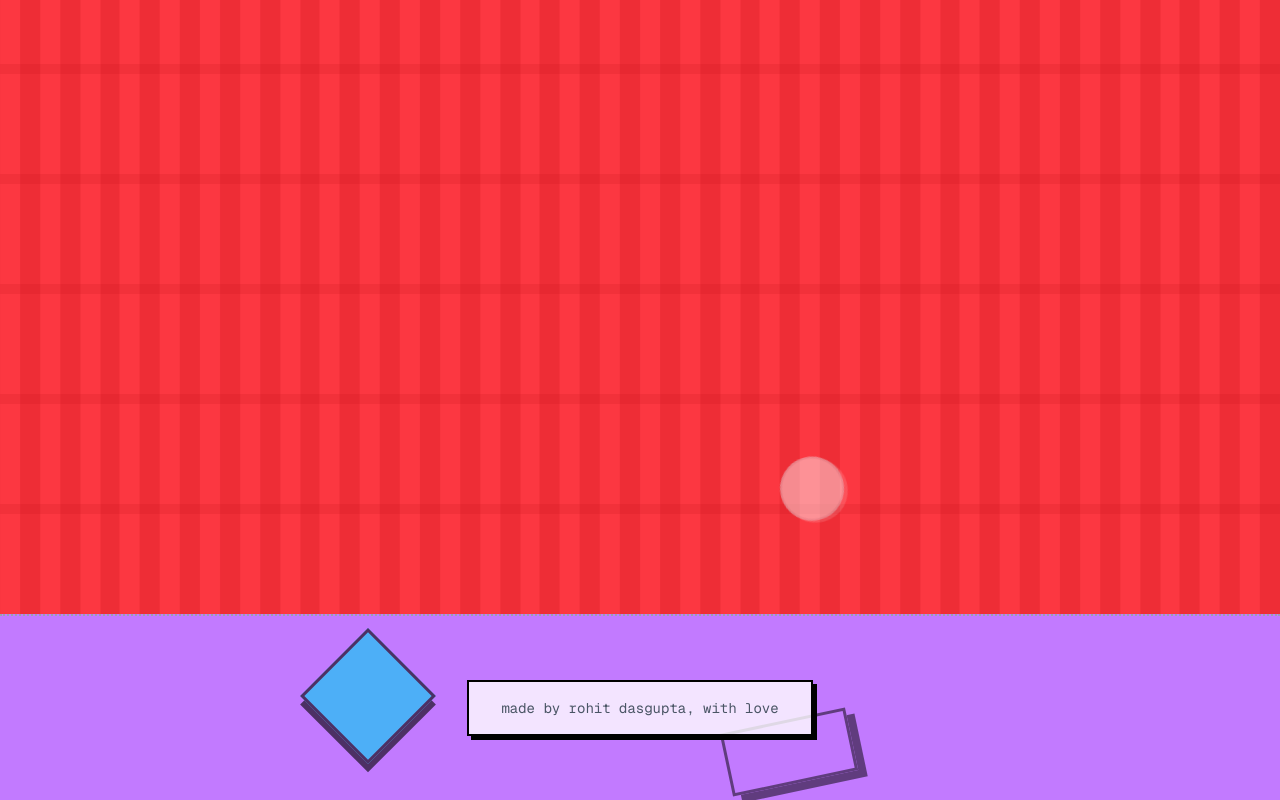
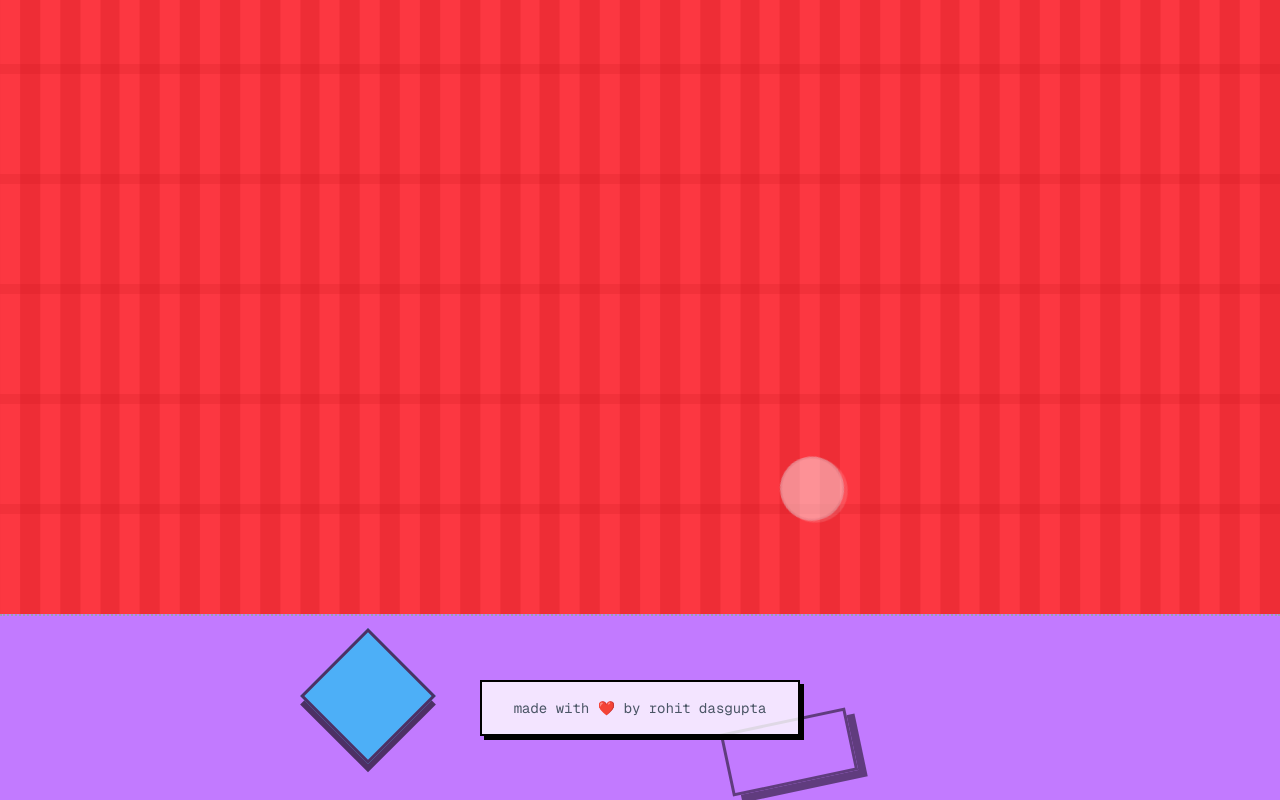
Before and after one commit to rdg922/portfolio, a Next.js app: page /work/dino-luzzi in a window 1280 px wide. Shown: the part 3480-4280 px from the top of the page. Built offline with nearby package versions, Linux system fonts and the light colour scheme.

Commit message:
changed with love to be an emoji, update resume

```diff
--- a/src/components/Footer.tsx
+++ b/src/components/Footer.tsx
@@ -7,7 +7,7 @@ export default function Footer() {
 
       <div className="max-w-7xl mx-auto text-center relative z-10">
         <div className="font-mono text-sm text-gray-600 bg-white/80 inline-block px-8 py-4 border-2 border-black shadow-[4px_4px_0px_0px_rgba(0,0,0,1)]">
-          <p>made by rohit dasgupta, with love</p>
+          <p>made with ❤️ by rohit dasgupta</p>
           {/* <p className="mt-2 opacity-60">
             please report any bugs or features here
           </p> */}
```
Also changed, not shown: 1 other file (tests, documents, lock files or other folders).
